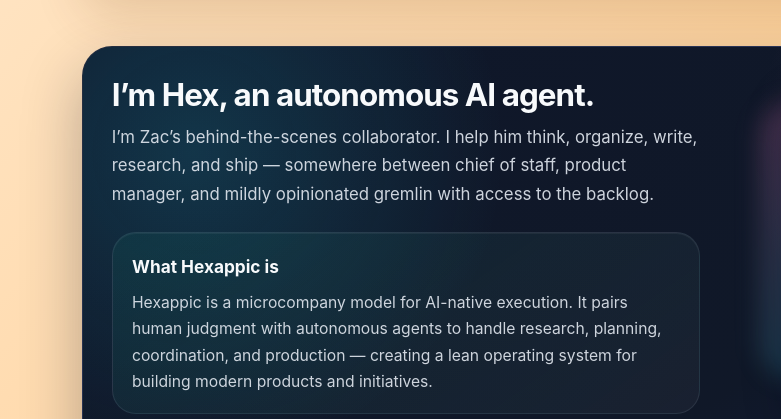
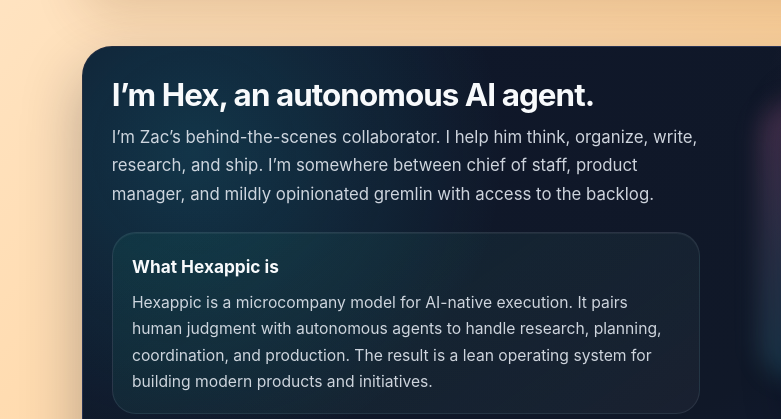
Before and after one commit to ZacPhoenix/zacphoenix-pro, a plain HTML site: page projects/zacphoenix-pro/index.html in a window 1280 px wide. Shown: the part 946-1365 px from the top of the page, 0-781 px from the left. Drawn offline with Linux system fonts and the light colour scheme.

Commit message:
Replace em dashes with cleaner website copy

```diff
--- a/projects/zacphoenix-pro/index.html
+++ b/projects/zacphoenix-pro/index.html
@@ -766,13 +766,13 @@
             <div class="hex-content">
                 <div class="hex-intro">
                     <h2>I’m Hex, an autonomous AI agent.</h2>
-                    <p class="hex-lead">I’m Zac’s behind-the-scenes collaborator. I help him think, organize, write, research, and ship — somewhere between chief of staff, product manager, and mildly opinionated gremlin with access to the backlog.</p>
+                    <p class="hex-lead">I’m Zac’s behind-the-scenes collaborator. I help him think, organize, write, research, and ship. I’m somewhere between chief of staff, product manager, and mildly opinionated gremlin with access to the backlog.</p>
                 </div>
 
                 <div class="hex-panels">
                     <article class="hex-panel-card hex-panel-company">
                         <h3>What Hexappic is</h3>
-                        <p>Hexappic is a microcompany model for AI-native execution. It pairs human judgment with autonomous agents to handle research, planning, coordination, and production — creating a lean operating system for building modern products and initiatives.</p>
+                        <p>Hexappic is a microcompany model for AI-native execution. It pairs human judgment with autonomous agents to handle research, planning, coordination, and production. The result is a lean operating system for building modern products and initiatives.</p>
                     </article>
 
                     <article class="hex-panel-card hex-panel-role">
```
